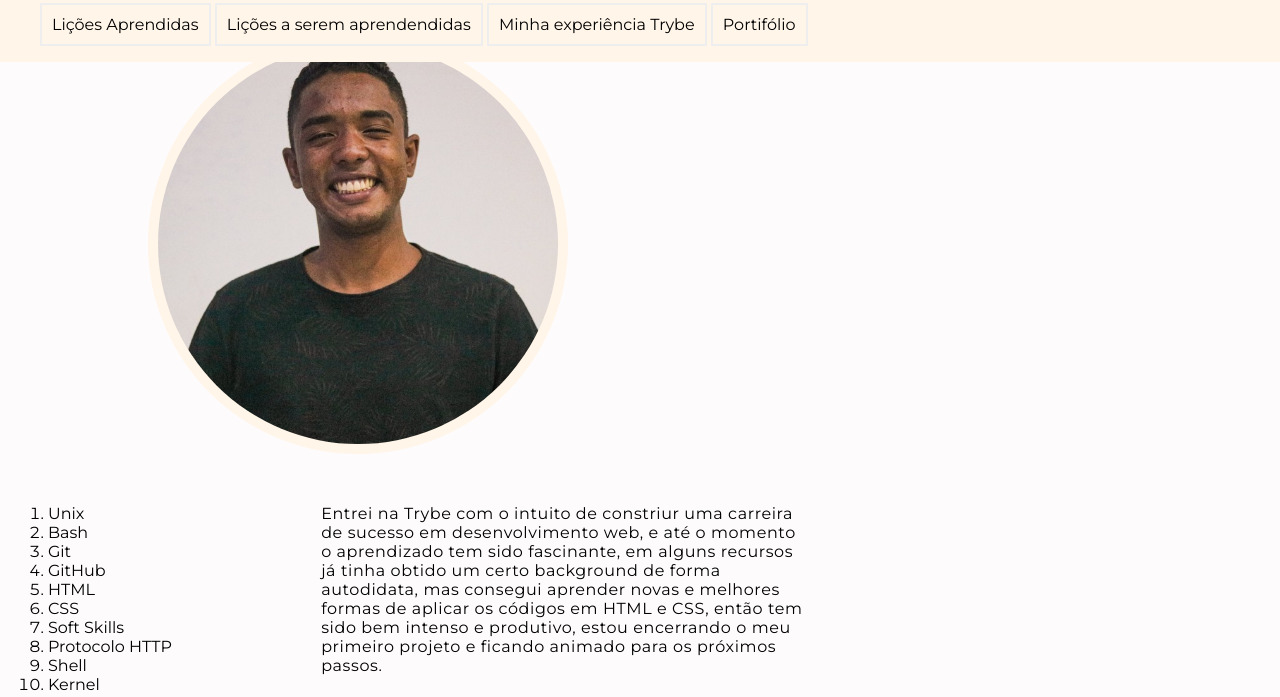
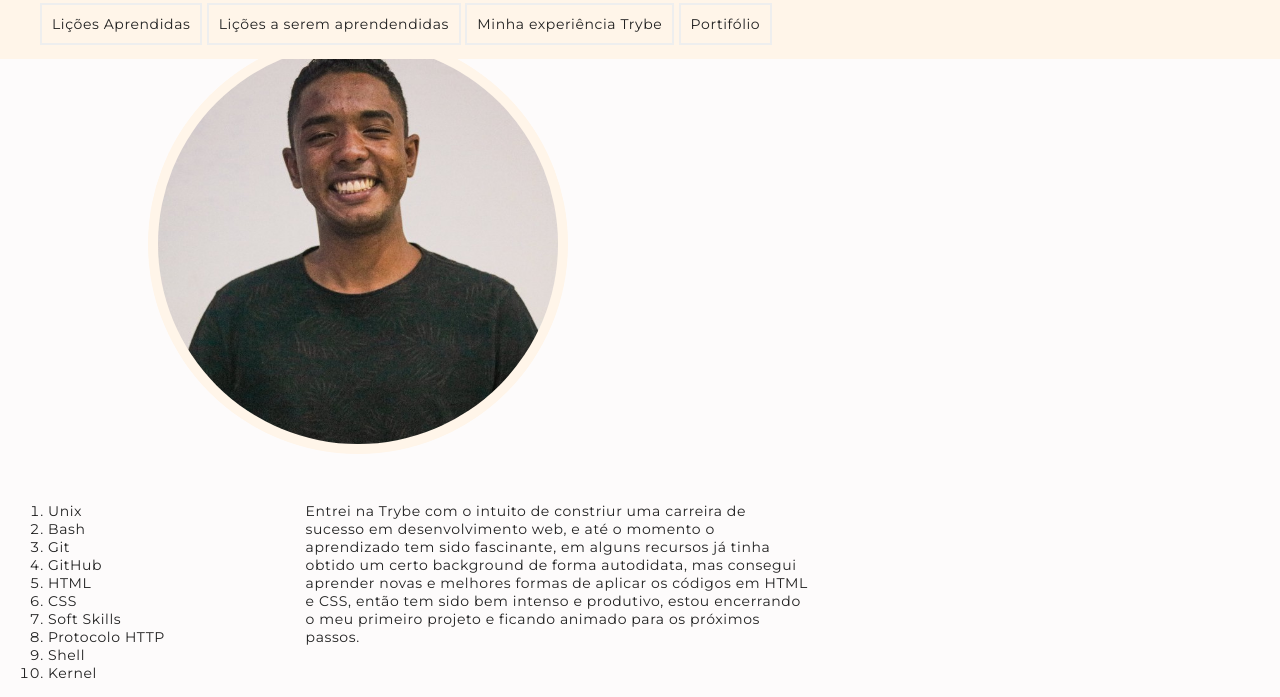
Before and after one commit to rodriguestg/gabriel-rodrigues-lessons-learned, a website: page index.html in a window 1280 px wide. Shown: the part 84-781 px from the top of the page. Drawn offline with Linux system fonts and the light colour scheme.

Commit message:
atualizando erro GitHub e corrigindo requisitos 14

```diff
--- a/style.css
+++ b/style.css
@@ -1,9 +1,10 @@
 body {
   background-color: rgb(253, 251, 251);
   font-family: Montserrat, sans-serif;
-}
-p {
   letter-spacing: 0.6px;
+  color: rgb(33, 33, 33);
+  font-size: 14px;
+  font-weight:400;
 }
 
 #cabecalho {
@@ -14,10 +15,15 @@ p {
   left: 0;
   right: 0;
 }
+
 #titulo {
   color: brown;
   margin-left: 40px;
   font-size: 30px;
+}
+
+li:hover {
+  color: red;
 }
 
 #menu1 li {
@@ -33,7 +39,7 @@ p {
   width: 400px;
   border-radius: 100%;
   padding: 10px;
-  background-color:  rgb(255, 245, 233);
+  background-color: rgb(255, 245, 233);
 }
 
 .lado-esquerdo {
@@ -45,19 +51,15 @@ p {
   margin-bottom: 250px;
 }
 
-li:hover {
-  color: red;
-}
 aside {
   max-width: 800px;
-}
-
-
-.dadosTabela:hover {
-  color: red;
 }
 
 .dadosTabela {
   border: 2px solid rgb(53, 53, 53);
   padding: 10px;
 }
+
+.dadosTabela:hover {
+  color: red;
+}
```
